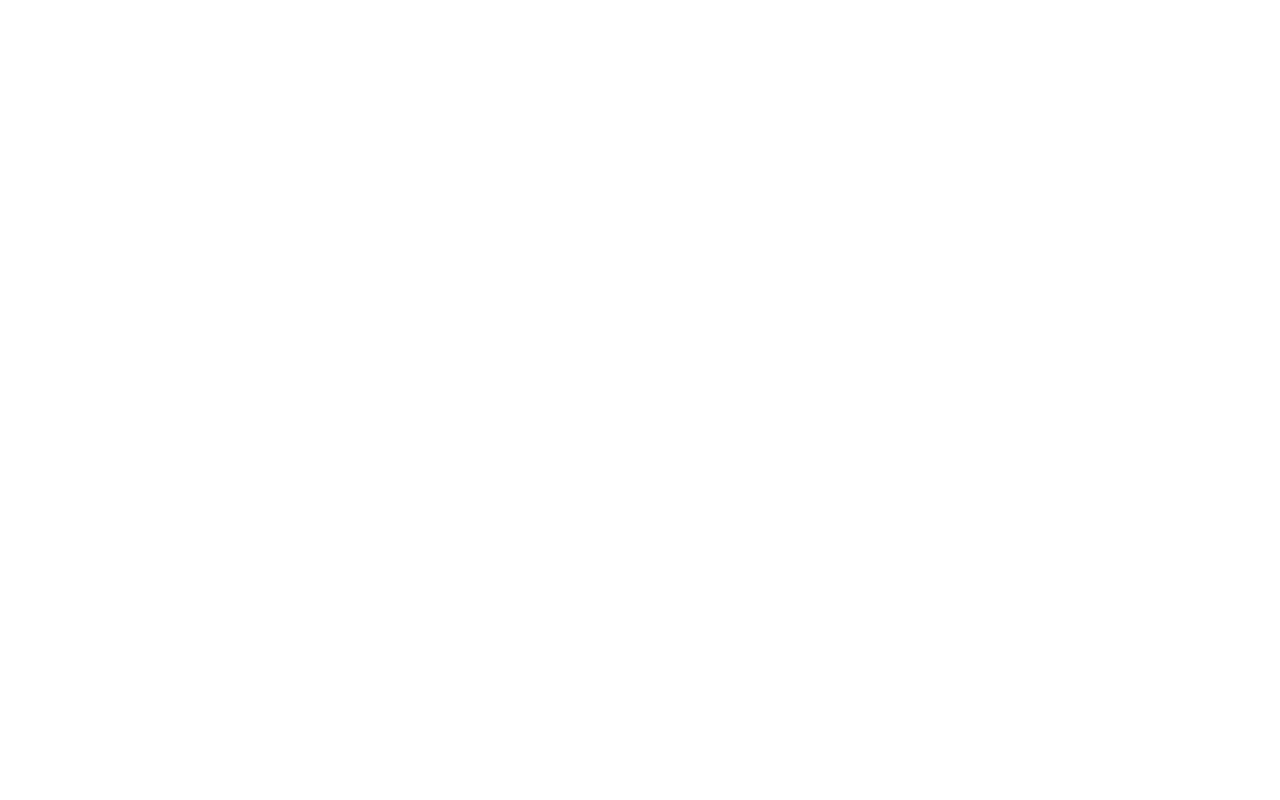
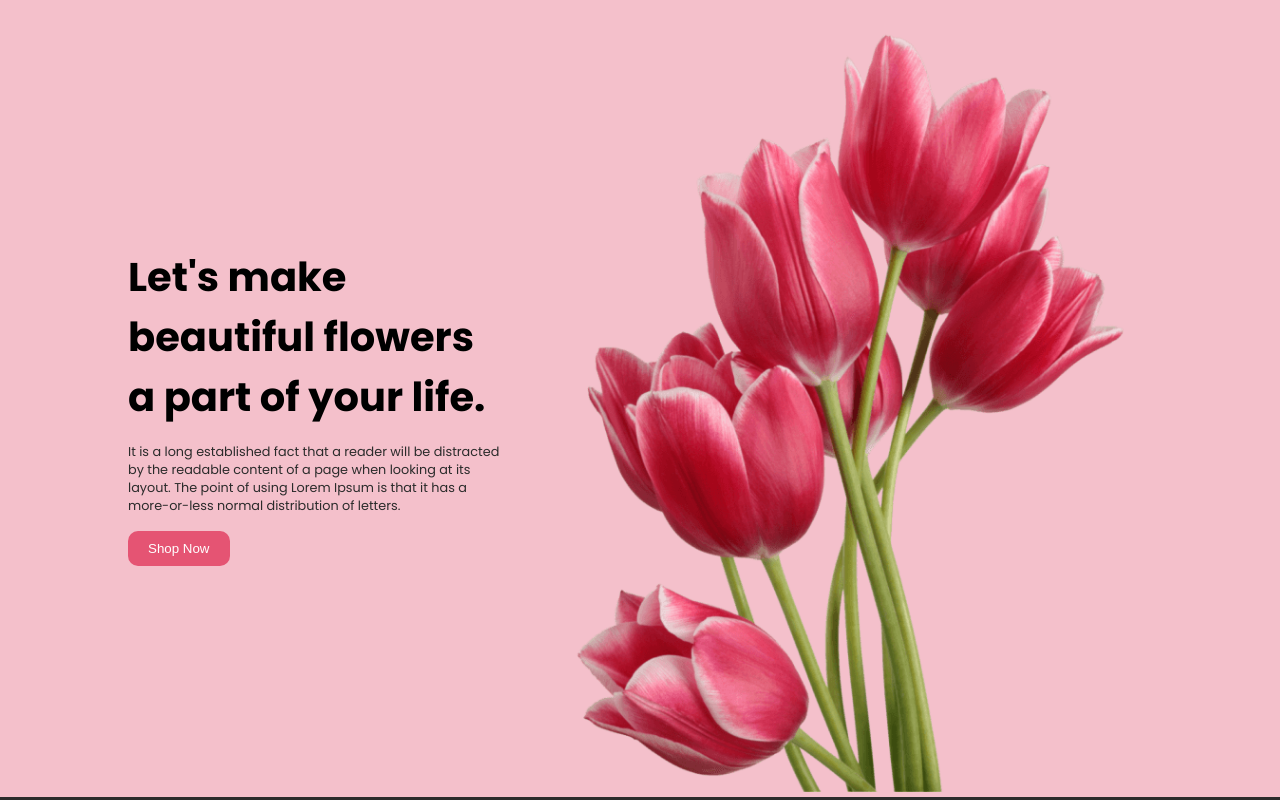
Before and after one commit to hemel17/assignment-01, a plain HTML site: page index.html in a window 1280 px wide. Drawn offline with Linux system fonts and the light colour scheme.

Commit message:
header part done

```diff
--- a/index.html
+++ b/index.html
@@ -9,7 +9,22 @@
 </head>
 <body>
     <header id="head">
-
+        <section class="container flex">
+            <section id="h-text" class="flex">
+                <h1>Let's make
+                    beautiful flowers a
+                    part of your life.</h1>
+                    <p>It is a long established fact that a reader will be distracted by the readable
+                        content of a page when looking at its layout. The point of using Lorem Ipsum is
+                        that it has a more-or-less normal distribution of letters.</p>
+                        <button class="btn">Shop Now</button>
+            </section>
+            <section id="h-image">
+                <figure>
+                    <img src="assets/flower01.png" alt="a red Flower">
+                </figure>
+            </section>
+        </section>
     </header>
 
 </body>
--- a/style.css
+++ b/style.css
@@ -10,8 +10,66 @@
 
 body{
     font-family: 'Poppins', sans-serif;
+    color: #fff;
+    background-color: #2b2b2b;
+    font-size: 10px;
+}
+
+p{
+    color: #e1e1e1;
 }
 
 a{
     text-decoration: none;
 }
+
+.container{
+    margin : auto 10%;
+}
+
+.flex{
+    display: flex;
+}
+
+.btn{
+    color: #fff;
+    background-color: #E55473;
+    padding: 10px 20px;
+    border-radius: 10px;
+    border: none;
+    outline: none;
+    cursor: pointer;
+}
+
+/* header */
+#head{
+    background-color: #f4c0cb;
+    padding-top: 2rem;
+}
+
+#h-text{
+    color: #000;
+    text-align: left;
+    flex-direction: column;
+    align-items: flex-start;
+    justify-content: center;
+    margin-right: 3rem;
+}
+
+#h-text *{
+    margin-bottom: 1rem;
+}
+
+#h-text h1{
+    font-size: 2.5rem;
+    font-weight: 700;
+}
+
+#h-text p{
+    color: #2b2b2b;
+    font-size: 0.8rem;
+}
+
+#h-image img{
+    height: 95vh;
+}
```
